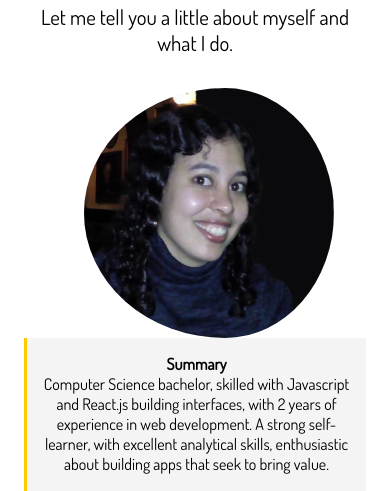
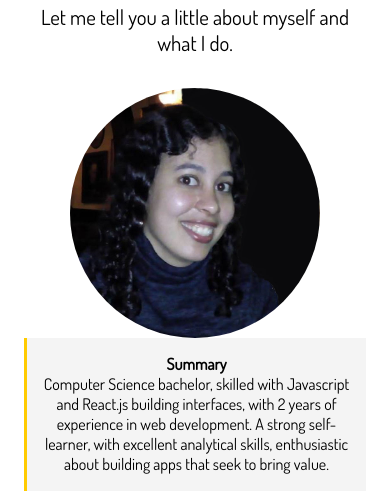
Before and after one commit to gai-s/portfolio, a plain HTML site: page about.html in a window 390 px wide. Shown: the part 274-765 px from the top of the page. Drawn offline with Linux system fonts and the light colour scheme.

Commit message:
email-fix

```diff
--- a/css/main.css
+++ b/css/main.css
@@ -506,8 +506,10 @@ img {
  'aw1'
  'aw2'
  'aw3'; }
-    #about-a .about-info .bio {
+    #about-a .about-info .bio, #about-a .about-info .bio-image {
       margin: auto; }
+    #about-a .about-info .bio-image {
+      padding-right: 0; }
   #about-c {
     display: none; }
   #contact-a .text-fields {
```
Also changed, not shown: contact.html (+1 -1 lines).
